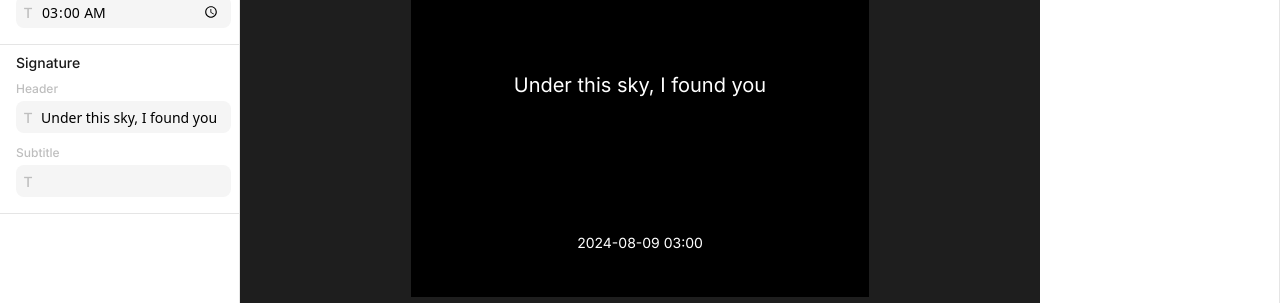
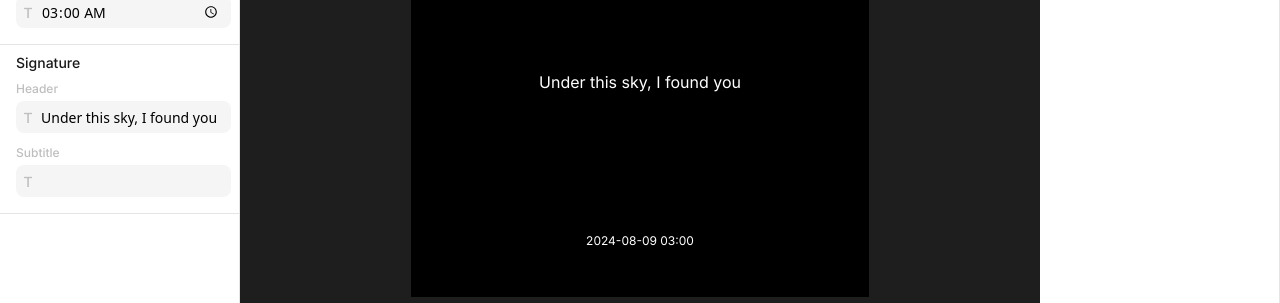
Before and after one commit to nickshiro/skymosaic, a SvelteKit app: page / in a window 1280 px wide. Shown: the part 387-690 px from the top of the page. Built offline with nearby package versions, Linux system fonts and the light colour scheme.

Commit message:
Fixing zoom

```diff
--- a/src/widgets/paper/Paper.svelte
+++ b/src/widgets/paper/Paper.svelte
@@ -14,20 +14,20 @@
 >
 	<div class="absolute bottom-0 left-0 h-[35%] w-full items-center">
 		<h1
-			class="mx-auto max-w-[80%] break-words text-center font-primary text-[20px]"
+			class="mx-auto max-w-[80%] break-words text-center font-primary text-[2vmin]"
 			style={`color: ${$paperContext.text}`}
 		>
 			{$paperContext.header}
 		</h1>
 		<p
-			class="mx-auto max-w-[80%] break-words text-center font-primary text-[20px]"
+			class="mx-auto max-w-[80%] break-words text-center font-primary text-[2vmin]"
 			style={`color: ${$paperContext.text}`}
 		>
 			{$paperContext.subtitle}
 		</p>
 	</div>
 	<div class="absolute bottom-0 left-0 h-[10%] w-full items-center">
-		<p class="text-center font-primary text-[14px]" style={`color: ${$paperContext.text}`}>
+		<p class="text-center font-primary text-[1.5vmin]" style={`color: ${$paperContext.text}`}>
 			{$paperContext.date.toLocaleUpperCase()}
 			{$paperContext.time.toLocaleUpperCase()}
 		</p>
```
